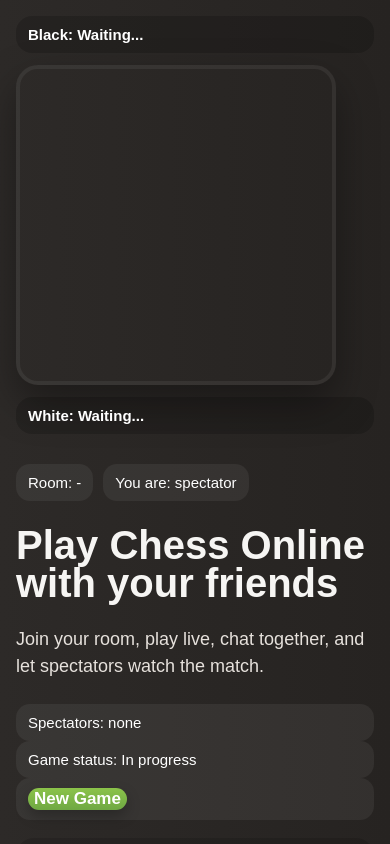
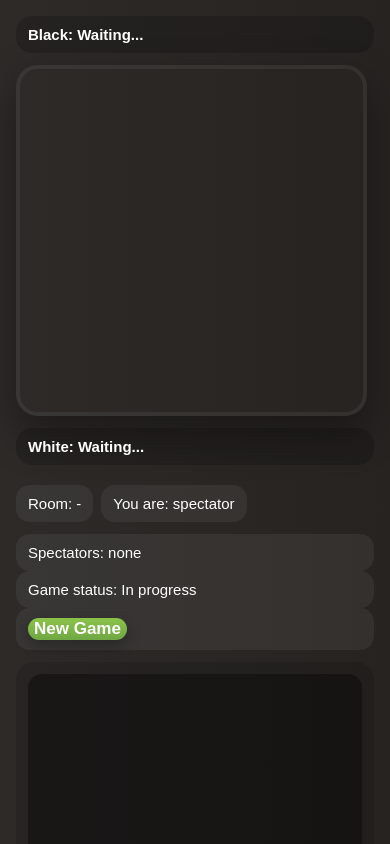
Before and after one commit to Fittakk/chess-room, a website: page public/index.html in a window 390 px wide. Shown: the top 844 px of the page. Drawn offline with nearby package versions, Linux system fonts and the light colour scheme; no server answers.

Commit message:
Remove hero text and make chess board larger

```diff
--- a/public/index.html
+++ b/public/index.html
@@ -24,11 +24,6 @@
           <div class="role-badge" id="role">You are: spectator</div>
         </div>
 
-        <h1>Play Chess Online<br />with your friends</h1>
-        <p class="hero-text">
-          Join your room, play live, chat together, and let spectators watch the match.
-        </p>
-
         <div class="info-box" id="spectators">Spectators: none</div>
         <div class="info-box" id="gameStatus">Game status: In progress</div>
 <div class="info-box">
--- a/public/style.css
+++ b/public/style.css
@@ -12,10 +12,10 @@ body {
 .page {
   min-height: 100vh;
   display: grid;
-  grid-template-columns: 1.1fr 0.9fr;
-  gap: 30px;
+  grid-template-columns: 1fr 0.6fr;
+  gap: 20px;
   padding: 20px;
-  align-items: center;
+  align-items: flex-start;
 }
 
 .left-panel {
@@ -26,7 +26,7 @@ body {
 
 .board-card {
   width: 100%;
-  max-width: 700px;
+  max-width: 900px;
 }
 
 .player-top,
@@ -46,11 +46,11 @@ body {
 }
 
 #board {
-  width: 640px;
-  height: 640px;
+  width: 680px;
+  height: 680px;
   display: grid;
-  grid-template-columns: repeat(8, 80px);
-  grid-template-rows: repeat(8, 80px);
+  grid-template-columns: repeat(8, 85px);
+  grid-template-rows: repeat(8, 85px);
   border-radius: 22px;
   overflow: hidden;
   box-shadow: 0 18px 40px rgba(0, 0, 0, 0.35);
@@ -58,12 +58,12 @@ body {
 }
 
 .square {
-  width: 80px;
-  height: 80px;
+  width: 85px;
+  height: 85px;
   display: flex;
   align-items: center;
   justify-content: center;
-  font-size: 52px;
+  font-size: 56px;
   cursor: pointer;
   transition: 0.15s ease;
 }
@@ -106,15 +106,15 @@ body {
 
 .hero-box {
   width: 100%;
-  max-width: 540px;
-  padding: 10px 10px 10px 20px;
+  max-width: 400px;
+  padding: 0;
 }
 
 .mini-top {
   display: flex;
   flex-wrap: wrap;
-  gap: 10px;
-  margin-bottom: 25px;
+  gap: 8px;
+  margin-bottom: 12px;
 }
 
 .room-badge,
@@ -127,26 +127,18 @@ body {
 }
 
 h1 {
-  font-size: clamp(40px, 5vw, 72px);
-  line-height: 0.95;
-  margin: 0 0 24px;
-  font-weight: 800;
-  color: #f6f5f3;
+  display: none;
 }
 
 .hero-text {
-  font-size: 18px;
-  line-height: 1.5;
-  color: #e6e1dc;
-  max-width: 520px;
-  margin-bottom: 24px;
+  display: none;
 }
 
 .chat-card {
-  margin-top: 18px;
+  margin-top: 12px;
   background: rgba(0, 0, 0, 0.14);
   border-radius: 18px;
-  padding: 16px;
+  padding: 12px;
 }
 
 #chatBox {
@@ -241,16 +233,18 @@ button:hover {
 }
 @media (max-width: 700px) {
   #board {
-    width: 320px;
-    height: 320px;
-    grid-template-columns: repeat(8, 40px);
-    grid-template-rows: repeat(8, 40px);
+    width: 90vw;
+    height: 90vw;
+    max-width: 450px;
+    max-height: 450px;
+    grid-template-columns: repeat(8, 1fr);
+    grid-template-rows: repeat(8, 1fr);
   }
 
   .square {
-    width: 40px;
-    height: 40px;
-    font-size: 28px;
+    width: 100%;
+    height: 100%;
+    font-size: clamp(20px, 10vw, 40px);
   }
 }
 .piece-img {
```
